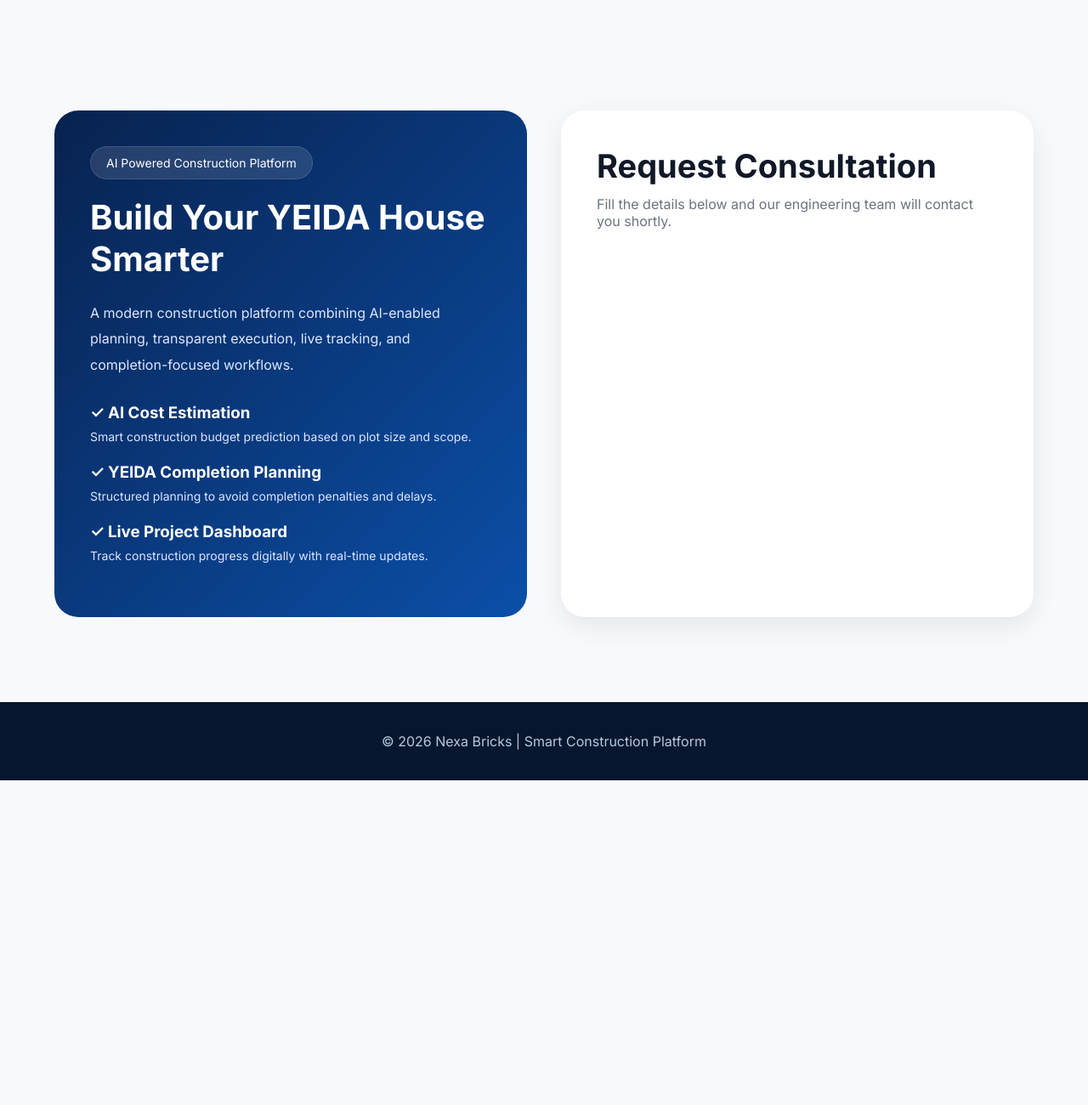
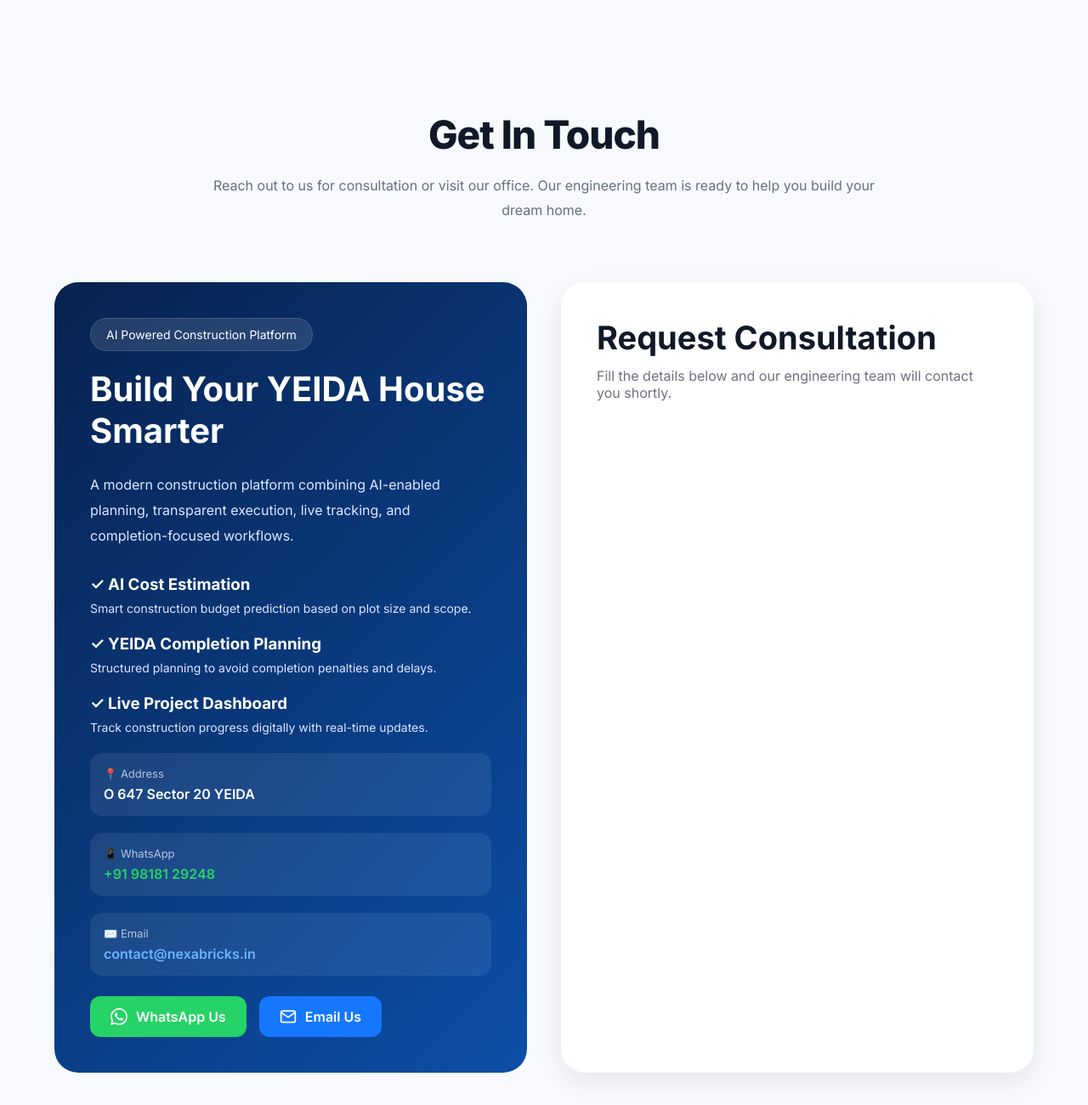
Before and after one commit to sanjaybhati87/nexabricks, a plain HTML site: page index.html in a window 1280 px wide. Shown: the part 3100-4400 px from the top of the page at 85% size. Before the commit the page ends 4018 px from the top, so only its background shows below. Drawn offline with Linux system fonts and the light colour scheme; a script that the page names is missing.

Commit message:
Fixed bugs

```diff
--- a/index.html
+++ b/index.html
@@ -844,9 +844,19 @@
 
 </section>
 
-<section id="consultation">
+<section id="consultation" id="location">
 
 <div class="container">
+
+<div class="section-title">
+
+<h2>Get In Touch</h2>
+
+<p>
+Reach out to us for consultation or visit our office. Our engineering team is ready to help you build your dream home.
+</p>
+
+</div>
 
 <div class="consultation">
 
@@ -880,6 +890,32 @@
 <p>Track construction progress digitally with real-time updates.</p>
 </div>
 
+<div style="margin-bottom: 20px; padding: 16px; background: rgba(255,255,255,0.08); border-radius: 14px;">
+<p style="color: #b5c4dd; margin-bottom: 6px; font-size: 13px;">📍 Address</p>
+<p style="font-weight: 600; color: white;">O 647 Sector 20 YEIDA</p>
+</div>
+
+<div style="margin-bottom: 20px; padding: 16px; background: rgba(255,255,255,0.08); border-radius: 14px;">
+<p style="color: #b5c4dd; margin-bottom: 6px; font-size: 13px;">📱 WhatsApp</p>
+<a href="https://wa.me/919818129248" style="font-weight: 600; color: #25D366; text-decoration: none;">+91 98181 29248</a>
+</div>
+
+<div style="margin-bottom: 20px; padding: 16px; background: rgba(255,255,255,0.08); border-radius: 14px;">
+<p style="color: #b5c4dd; margin-bottom: 6px; font-size: 13px;">✉️ Email</p>
+<a href="mailto:contact@nexabricks.in" style="font-weight: 600; color: #69b4ff; text-decoration: none;">contact@nexabricks.in</a>
+</div>
+
+<div class="contact-buttons" style="margin-top: 24px; display: flex; gap: 15px; flex-wrap: wrap;">
+<a href="https://wa.me/919818129248" target="_blank" style="display: inline-flex; align-items: center; gap: 10px; background: #25D366; color: white; padding: 14px 24px; border-radius: 12px; text-decoration: none; font-weight: 600; transition: 0.3s;">
+<svg width="20" height="20" viewBox="0 0 24 24" fill="currentColor"><path d="M17.472 14.382c-.297-.149-1.758-.867-2.03-.967-.273-.099-.471-.148-.67.15-.197.297-.767.966-.94 1.164-.173.199-.347.223-.644.075-.297-.15-1.255-.463-2.39-1.475-.883-.788-1.48-1.761-1.653-2.059-.173-.297-.018-.458.13-.606.134-.133.298-.347.446-.52.149-.174.198-.298.298-.497.099-.198.05-.371-.025-.52-.075-.149-.669-1.612-.916-2.207-.242-.579-.487-.5-.669-.51-.173-.008-.371-.01-.57-.01-.198 0-.52.074-.792.372-.272.297-1.04 1.016-1.04 2.479 0 1.462 1.065 2.875 1.213 3.074.149.198 2.096 3.2 5.077 4.487.709.306 1.262.489 1.694.625.712.227 1.36.195 1.871.118.571-.085 1.758-.719 2.006-1.413.248-.694.248-1.289.173-1.413-.074-.124-.272-.198-.57-.347m-5.421 7.403h-.004a9.87 9.87 0 01-5.031-1.378l-.361-.214-3.741.982.998-3.648-.235-.374a9.86 9.86 0 01-1.51-5.26c.001-5.45 4.436-9.884 9.888-9.884 2.64 0 5.122 1.03 6.988 2.898a9.825 9.825 0 012.893 6.994c-.003 5.45-4.437 9.884-9.885 9.884m8.413-18.297A11.815 11.815 0 0012.05 0C5.495 0 .16 5.335.157 11.892c0 2.096.547 4.142 1.588 5.945L.057 24l6.305-1.654a11.882 11.882 0 005.683 1.448h.005c6.554 0 11.89-5.335 11.893-11.893a11.821 11.821 0 00-3.48-8.413z"/></svg>
+WhatsApp Us
+</a>
+<a href="mailto:contact@nexabricks.in" style="display: inline-flex; align-items: center; gap: 10px; background: #1677ff; color: white; padding: 14px 24px; border-radius: 12px; text-decoration: none; font-weight: 600; transition: 0.3s;">
+<svg width="20" height="20" viewBox="0 0 24 24" fill="none" stroke="currentColor" stroke-width="2"><path d="M4 4h16c1.1 0 2 .9 2 2v12c0 1.1-.9 2-2 2H4c-1.1 0-2-.9-2-2V6c0-1.1.9-2 2-2z"/><polyline points="22,6 12,13 2,6"/></svg>
+Email Us
+</a>
+</div>
+
 </div>
 
 <div class="form-box">
@@ -896,6 +932,19 @@
 
 </div>
 
+</div>
+
+<!-- Google Map -->
+<div style="margin-top: 50px; border-radius: 24px; overflow: hidden; box-shadow: 0 8px 28px rgba(0,0,0,0.06); height: 350px;">
+<iframe
+src="https://www.google.com/maps/embed?pb=!1m18!1m12!1m3!1d112173.2706478598!2d77.41aboratory5969!3d28.4594965!2m3!1f0!2f0!3f0!3m2!1i1024!2i768!4f13.1!3m3!1m2!1s0x390cc1e055e93817%3A0x82be353210a8e9c6!2sGreater%20Noida%2C%20Uttar%20Pradesh!5e0!3m2!1sen!2sin!4v1685000000000!5m2!1sen!2sin"
+width="100%"
+height="100%"
+style="border:0;"
+allowfullscreen=""
+loading="lazy"
+referrerpolicy="no-referrer-when-downgrade">
+</iframe>
 </div>
 
 </div>
```
